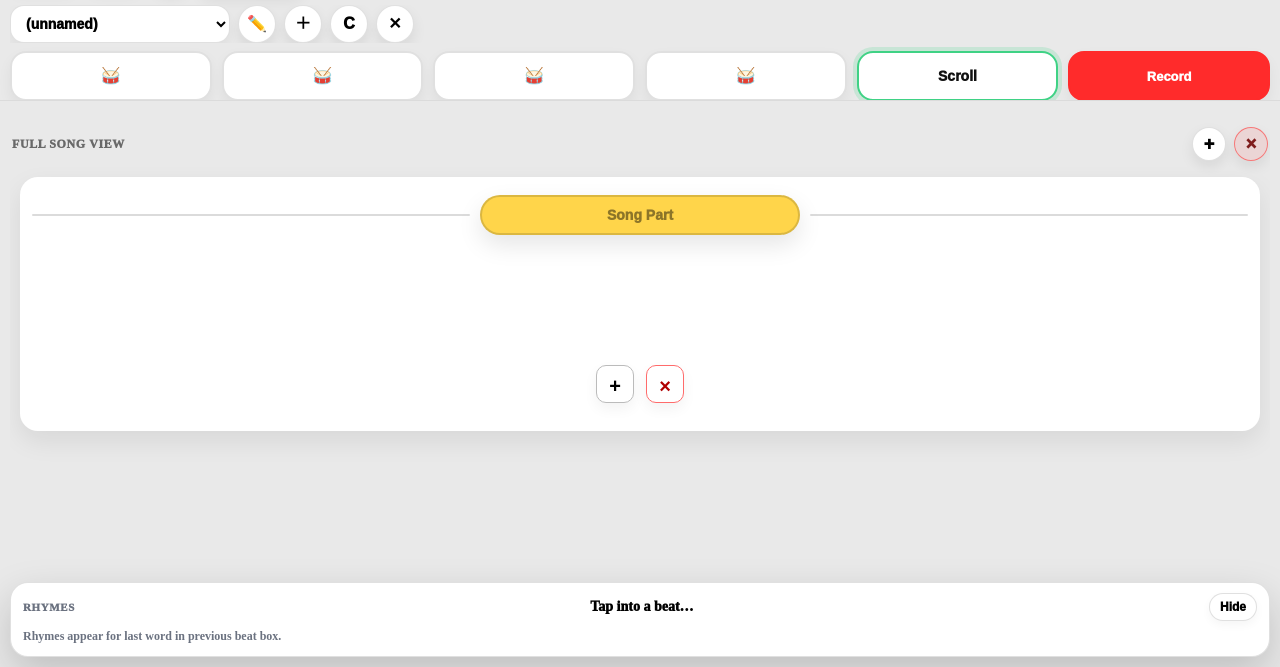
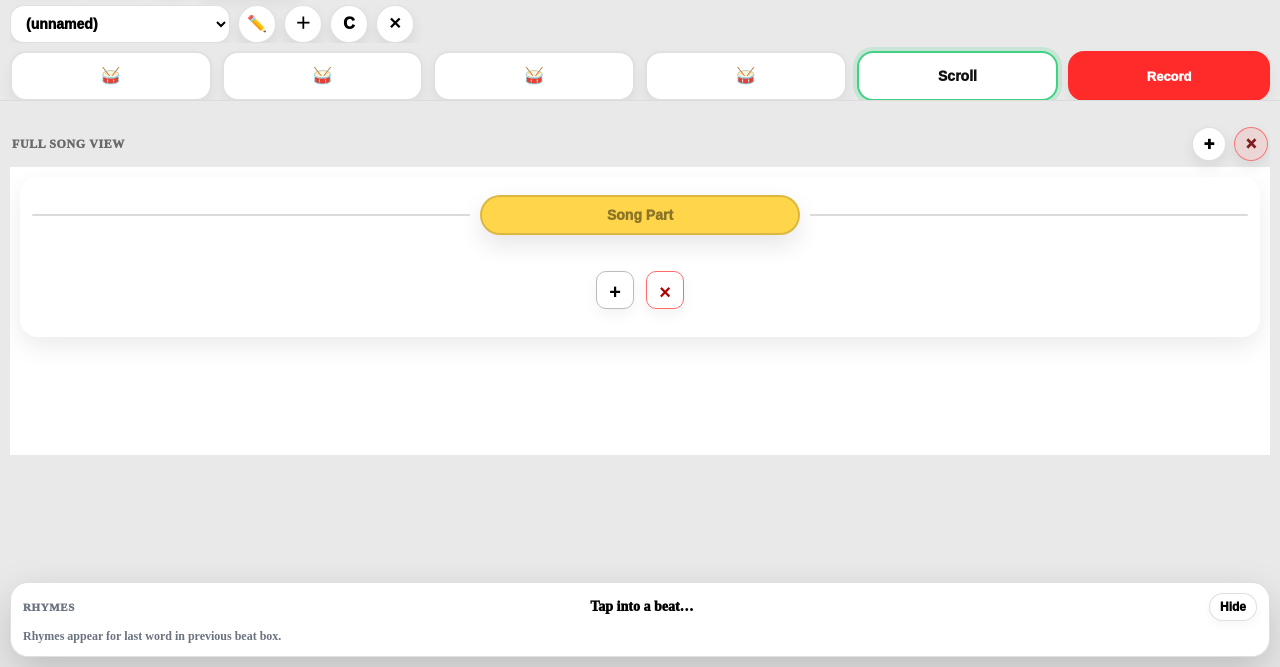
Before and after one commit to DK7602/Beat-Sheet-Pro, a plain HTML site: page index.html in a window 1280 px wide. Both pictures are taken after a click on the button "Scroll". Shown: the part 133-800 px from the top of the page. Drawn offline with Linux system fonts and the light colour scheme; files whose address does not match are found by name.

Commit message:
Update index.html

```diff
--- a/index.html
+++ b/index.html
@@ -38,7 +38,7 @@
       --hlGreen:#39FF14;
     }
 
-    html, body{ height:100%; overscroll-behavior-y: none; }
+    html, body{ height:100%; overscroll-behavior-y: auto; }
     body{
       margin:0;
       overflow:hidden;
@@ -407,16 +407,17 @@
       left:0; right:0; bottom:0;
       top:var(--headerH, 220px);
       overflow:hidden;
-      padding:10px 10px 26px;
+      padding:10px 10px 10px;
     }
 
-    #bars{ overscroll-behavior-y: contain;
+    #bars{ overscroll-behavior-y: auto;
       height:100%;
       overflow-y:auto;
       -webkit-overflow-scrolling:touch;
       display:flex;
       flex-direction:column;
       gap:10px;
+      padding-bottom: clamp(18px, calc(var(--dockH, 0px) + 18px + env(safe-area-inset-bottom)), 180px);
       }
 
     .toast{
@@ -689,13 +690,43 @@
       font-size:15px;
     }
 /* SRP-style full view: one continuous scroll (no nested scrolling window) */
+.page[data-page-key="full"]{ background:#fff; padding-bottom:0; }
+
 .page[data-page-key="full"] .fullSongFlow{
   padding: 12px 12px 16px;
   background:#fff;
   border-radius:18px;
-  margin: 10px 10px 14px;
+  margin: 10px 10px 0;
   box-shadow:0 10px 26px rgba(0,0,0,.08);
+  /* keep the bottom from showing a big gray slab when content is short */  /* clear the rhyme dock without creating a huge empty scroll tail */
+  padding-bottom: 16px;
 }
+
+/* ✅ FULL song autoscroll performance view (4-quarter highlight like cards, but reads like a lyric line) */
+.fullPerfView{
+  margin-top:10px;
+  padding: 6px 0 0;
+}
+.fullPerfLine{
+  display:flex;
+  gap:6px;
+  align-items:flex-start;
+  margin: 6px 0;
+}
+.fullPerfLine .q{
+  flex:1 1 0;
+  padding:2px 4px;
+  border-radius:10px;
+  font-weight:1000;
+  overflow-wrap:anywhere;
+}
+.fullPerfLine .q.flash{
+  background:var(--hl) !important;
+  box-shadow:0 0 0 4px rgba(255,230,106,.35);
+}
+body:not(.autoScrollOn) .fullPerfView{ display:none; }
+body.autoScrollOn .fullSectionEditor{ display:none; }
+
 
 .pageTitlePill.sectionPill{
   width:min(300px, 62%);
@@ -714,7 +745,7 @@
       width:100%;
       /* ✅ Let the OUTER panel scroll (prevents “scroll twice” on mobile) */
       height:auto;
-      min-height:520px;
+      min-height:180px;
 
       resize:vertical;
       padding:12px;
@@ -964,7 +995,8 @@
     </div>
 
     <div class="miniCard">
-      <div style="display:flex;align-items:baseline;justify-content:space-between;gap:10px;">
+      <div style="display:flex;align-items:baseline;justify-content:space-between;gap:10px;
+      ">
         <div style="font-size:11px;font-weight:1000;color:var(--muted);text-transform:uppercase;letter-spacing:.6px;">Recording</div>
         <div id="recHint" style="font-size:13px;font-weight:1000;max-width:65%;overflow:hidden;text-overflow:ellipsis;white-space:nowrap;">voice + metronome</div>
       </div>
@@ -997,7 +1029,7 @@
   (function(){
     const repo = (location.pathname.split("/").filter(Boolean)[0] || "");
     const base = repo ? ("/" + repo) : "";
-    const v = 'SHARED_20260303_AUTOSCROLL_START_CARD_IN_VIEW_FIX_v12';
+    const v = 'SHARED_20260303_BSP_FULLFIX_v17';
 
     const man = document.getElementById("appManifest");
     if(man) man.href = base + "/manifest.webmanifest?v=" + encodeURIComponent(v);
```
Lines whose indentation alone changed are shown as unchanged.
